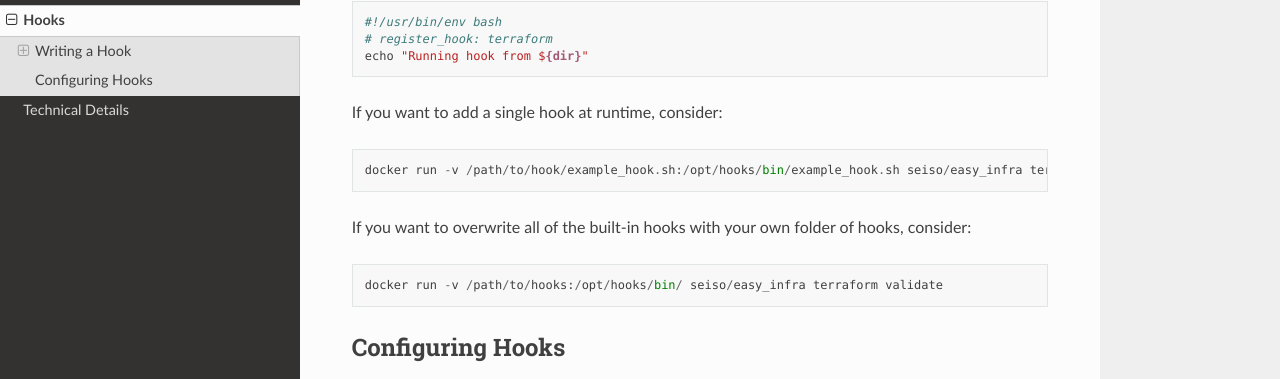
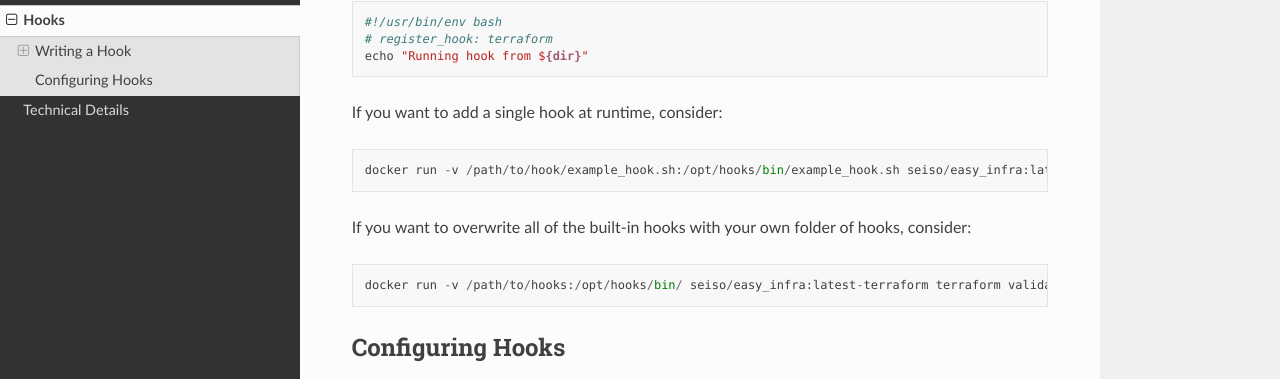
Before and after one commit to SeisoLLC/easy_infra, a Sphinx documentation site: the page built from docs/Hooks/index.rst, in a window 1280 px wide and 900 px high, scrolled down 692 px. Shown: the part 207-586 px from the top of the window. Built offline with Sphinx 7.4.7 and the Read the Docs theme 2.0.0, drawn with Linux system fonts in a browser that asks for light colours.

```diff
--- a/docs/Hooks/index.rst
+++ b/docs/Hooks/index.rst
@@ -34,11 +34,11 @@ Certain information is also available in the hook, such as the calling directory
 
 If you want to add a single hook at runtime, consider::
 
-    docker run -v /path/to/hook/example_hook.sh:/opt/hooks/bin/example_hook.sh seiso/easy_infra terraform validate
+    docker run -v /path/to/hook/example_hook.sh:/opt/hooks/bin/example_hook.sh seiso/easy_infra:latest-terraform terraform validate
 
 If you want to overwrite all of the built-in hooks with your own folder of hooks, consider::
 
-    docker run -v /path/to/hooks:/opt/hooks/bin/ seiso/easy_infra terraform validate
+    docker run -v /path/to/hooks:/opt/hooks/bin/ seiso/easy_infra:latest-terraform terraform validate
 
 Configuring Hooks
 -----------------
```
